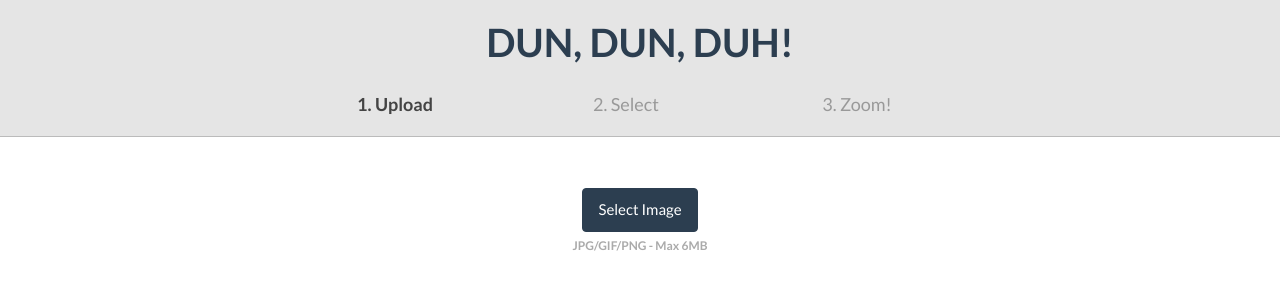
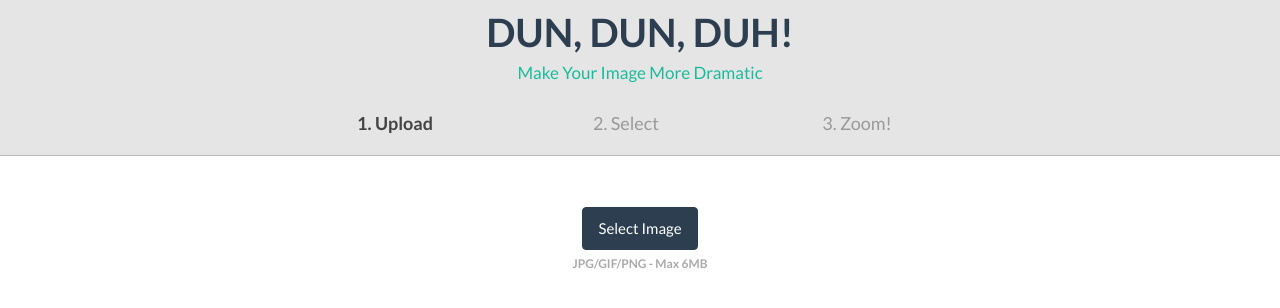
Before and after one commit to jmhobbs/dun-dun-duh, a Flask app: page / in a window 1280 px wide. Shown: the part 62-370 px from the top of the page. Run offline with Flask 2, Linux system fonts and the light colour scheme; style sheets or scripts are compiled from the project's sources; some libraries are stand-ins or nearby versions.

Commit message:
Add sub-text to index leader.

```diff
--- a/dundunduh/static/src/style.less
+++ b/dundunduh/static/src/style.less
@@ -16,14 +16,18 @@
 	background: #E5E5E5;
 	margin-bottom: 21px;
 	border-bottom: 1px solid #BBB;
-}
 
-.container-leader h1 {
-	margin-top: 10.5px;
-}
+	h1 {
+		margin-top: 10.5px;
+		text-align: center;
+	}
 
-.leader h1 {
-	text-align: center;
+	h3 {
+		font-size: 17px;
+		margin-top: 10px;
+		text-align: center;
+		color: #18BC9C;
+	}
 }
 
 /* Index Leader */
--- a/dundunduh/templates/index.html
+++ b/dundunduh/templates/index.html
@@ -1,7 +1,7 @@
 {% extends "layout.html" %}
 
 {% block head %}
-<meta property="og:title" content="Create a dramatci zoom gif!"/>
+<meta property="og:title" content="Make your image more dramatic!"/>
 <meta property="og:url" content="{{ url_for("index", _external=True) }}"/>
 <meta property="og:site_name" content="Dun-Dun-Duh!"/>
 <meta property="og:type" content="website"/>
@@ -11,6 +11,7 @@
 
 {% block leader %}
 <h1><strong>DUN, DUN, DUH!</strong></h1>
+<h3>Make Your Image More Dramatic</h4>
 <div id="steps">
 	<div id="step-1" class="active">1. Upload</div>
 	<div id="step-2">2. Select</div>
```
